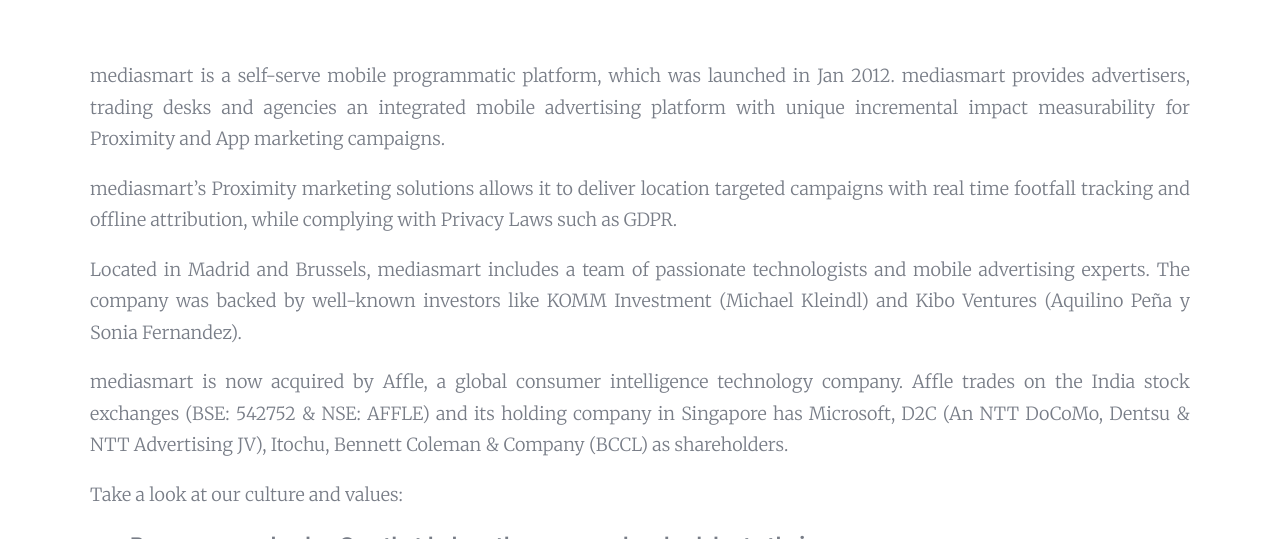
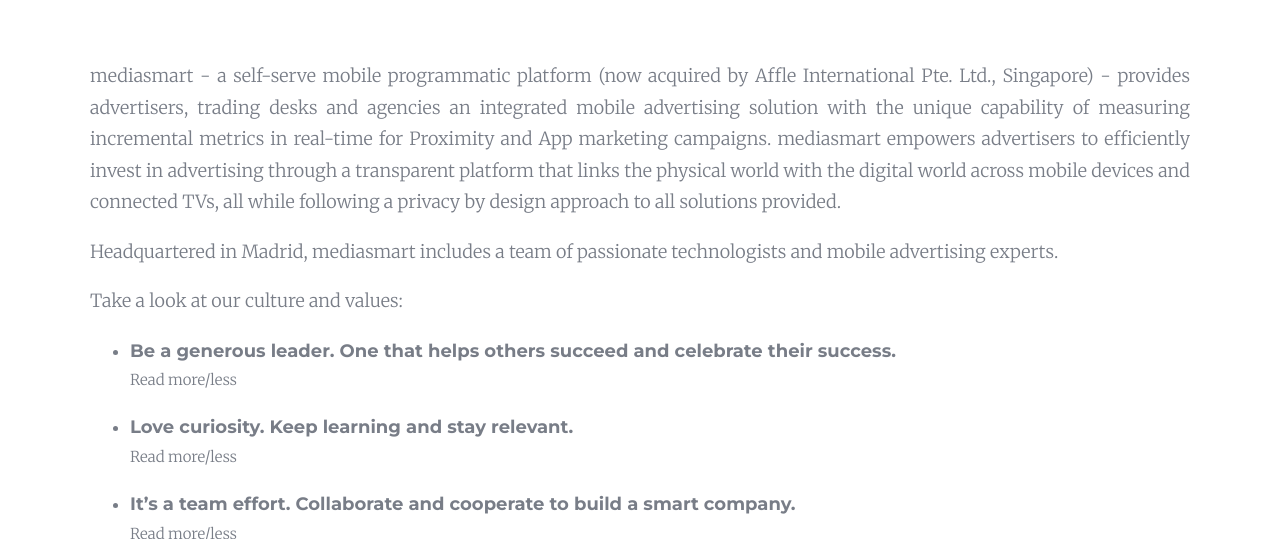
Before and after one commit to mediasmart/site-product, a Jekyll site: the page built from about-us/index.md, in a window 1280 px wide and 900 px high, cut to the strip 361-900 px from the top of the window. Built offline with Jekyll 4.4.1, drawn with Linux system fonts in a browser that asks for light colours; nearby versions of some CDN libraries; some web fonts are replaced.

Commit message:
Change text about-us

```diff
--- a/about-us/index.md
+++ b/about-us/index.md
@@ -9,13 +9,9 @@ cover       : team/team.jpg
 permalink   : /about-us/
 ---
 
-mediasmart is a self-serve mobile programmatic platform, which was launched in Jan 2012. mediasmart provides advertisers, trading desks and agencies an integrated mobile advertising platform with unique incremental impact measurability for Proximity and App marketing campaigns.
+mediasmart - a self-serve mobile programmatic platform (now acquired by Affle International Pte. Ltd., Singapore) - provides advertisers, trading desks and agencies an integrated mobile advertising solution with the unique capability of measuring incremental metrics in real-time for Proximity and App marketing campaigns. mediasmart empowers advertisers to efficiently invest in advertising through a transparent platform that links the physical world with the digital world across mobile devices and connected TVs, all while following a privacy by design approach to all solutions provided.
 
-mediasmart’s Proximity marketing solutions allows it to deliver location targeted campaigns with real time footfall tracking and offline attribution, while complying with Privacy Laws such as GDPR.
-
-Located in Madrid and Brussels, mediasmart includes a team of passionate technologists and mobile advertising experts. The company was backed by well-known investors like KOMM Investment (Michael Kleindl) and Kibo Ventures (Aquilino Peña y Sonia Fernandez).
-
-mediasmart is now acquired by Affle, a global consumer intelligence technology company. Affle trades on the India stock exchanges (BSE: 542752 & NSE: AFFLE) and its holding company in Singapore has Microsoft, D2C (An NTT DoCoMo, Dentsu & NTT Advertising JV), Itochu, Bennett Coleman & Company (BCCL) as shareholders.
+Headquartered in Madrid, mediasmart includes a team of passionate technologists and mobile advertising experts.
 
 Take a look at our culture and values:
 
```
